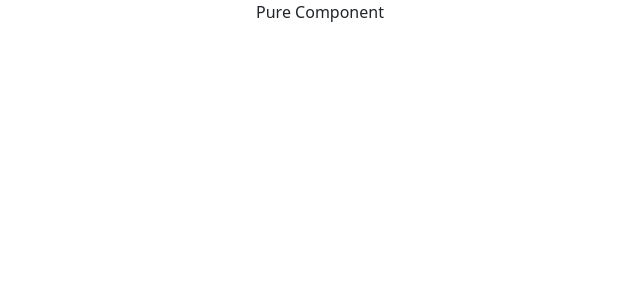
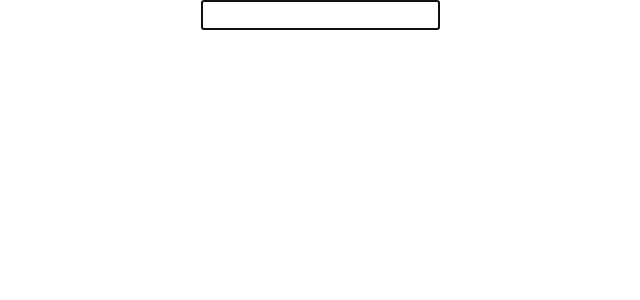
Before and after one commit to uhavaiya/codevolution-Tutorial, a React (Create React App) app: page / in a window 1280 px wide. Shown: the top 300 px of the page, without its empty margins (320-960 px from the left). Built offline with nearby package versions, Linux system fonts and the light colour scheme.

Commit message:
RefsDemo

```diff
--- a/src/App.js
+++ b/src/App.js
@@ -22,13 +22,15 @@
 import Lifecycle from './components/Lifecycle';
 import Table from './components/Table';
 import Pure from './components/Pure'
+import RefsDemo from './components/RefsDemo';
 
 class App extends Component {
   render() {
     return (
 
       <div className="App">
-        <Pure />
+        <RefsDemo />
+        {/* <Pure /> */}
         {/* <Table /> */}
         {/* <Lifecycle /> */}
         {/* <Boots /> */}
--- /dev/null
+++ b/src/components/RefsDemo.js
@@ -0,0 +1,26 @@
+import React, { Component } from 'react'
+
+class RefsDemo extends Component {
+    constructor(props) {
+        super(props)
+        this.inputRef = React.createRef()
+
+    }
+
+    componentDidMount() {
+        this.inputRef.current.focus()
+        console.log(this.inputRef)
+    }
+
+
+    render() {
+        return (
+            <div>
+
+                <input type="text" ref={this.inputRef} />
+            </div>
+        )
+    }
+}
+
+export default RefsDemo
```
